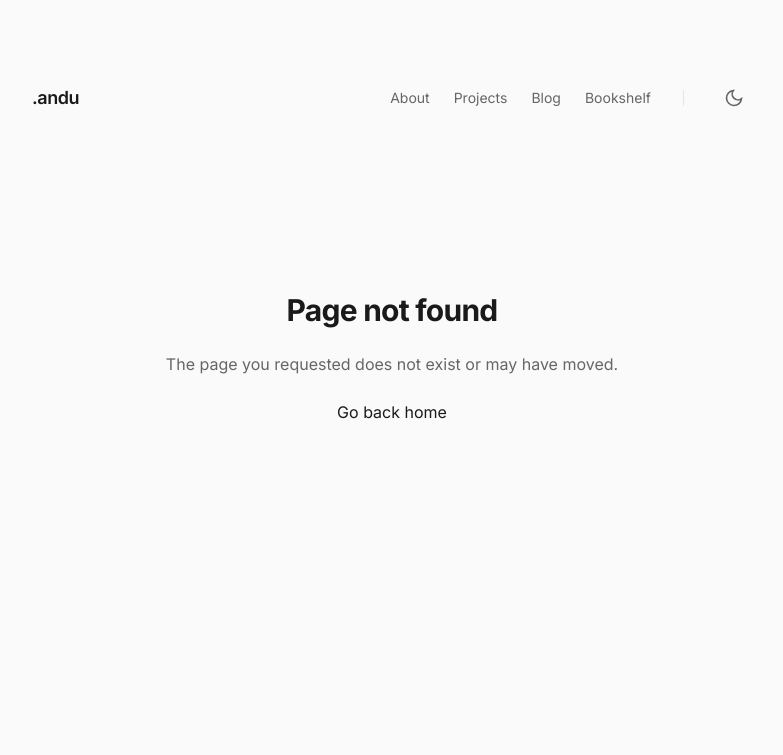
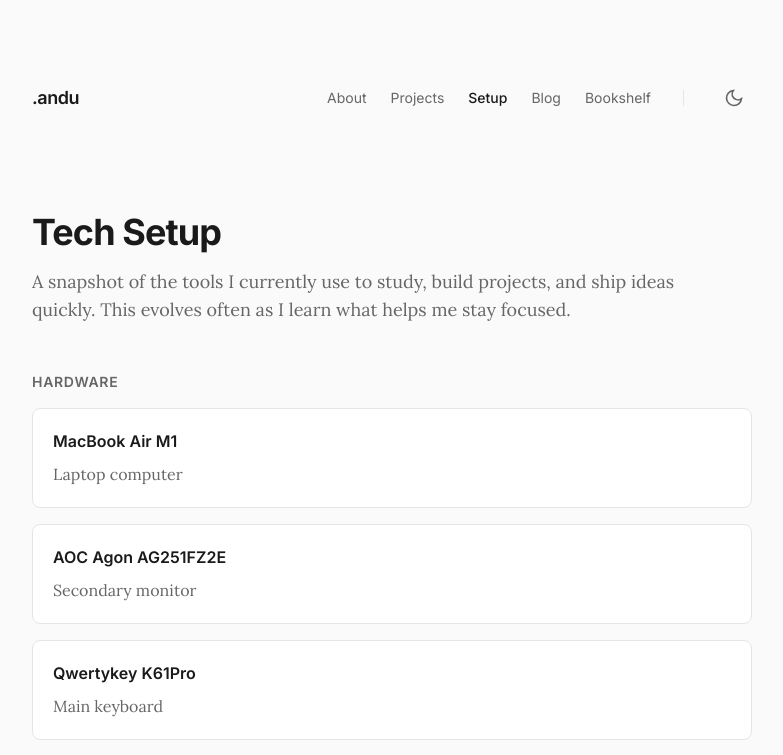
Before and after one commit to andusch/personal-website, a Next.js app: page /tech-setup in a window 1280 px wide. Before the commit this address had no page. Shown: the top 755 px of the page, without its empty margins (248-1031 px from the left). Built offline with nearby package versions, Linux system fonts and the light colour scheme.

Commit message:
feat: added setup page & updated 404 message

```diff
--- a/src/app/globals.css
+++ b/src/app/globals.css
@@ -135,10 +135,17 @@ body {
 
   .page-fade,
   .animate-slide-up,
-  .loading-slide {
+  .loading-slide,
+  .bubble-cursor,
+  .bubble-ring {
     animation: none !important;
     opacity: 1;
     transform: none;
+  }
+
+  .bubble-cursor,
+  .bubble-ring {
+    display: none;
   }
 }
 
@@ -193,3 +200,75 @@ body {
   color: var(--color-foreground);
   font-weight: 500;
 }
+
+/* Bubble cursor */
+.bubble-cursor,
+.bubble-ring {
+  position: fixed;
+  top: 0;
+  left: 0;
+  pointer-events: none;
+  z-index: 9999;
+  opacity: 0;
+  transform: translate3d(-100px, -100px, 0);
+  transition: opacity 0.2s ease, width 0.2s ease, height 0.2s ease, border-color 0.2s ease, background-color 0.2s ease;
+}
+
+.bubble-cursor {
+  width: 12px;
+  height: 12px;
+  margin-top: -6px;
+  margin-left: -6px;
+  border-radius: 9999px;
+  background: rgba(26, 26, 26, 0.32);
+  border: 1px solid rgba(26, 26, 26, 0.2);
+  backdrop-filter: blur(1px);
+}
+
+.bubble-ring {
+  width: 34px;
+  height: 34px;
+  margin-top: -17px;
+  margin-left: -17px;
+  border-radius: 9999px;
+  border: 1px solid rgba(26, 26, 26, 0.24);
+}
+
+.bubble-visible {
+  opacity: 1;
+}
+
+.bubble-cursor-active {
+  width: 18px;
+  height: 18px;
+  margin-top: -9px;
+  margin-left: -9px;
+  background: rgba(26, 26, 26, 0.22);
+  border-color: rgba(26, 26, 26, 0.34);
+}
+
+.bubble-ring-active {
+  width: 44px;
+  height: 44px;
+  margin-top: -22px;
+  margin-left: -22px;
+  border-color: rgba(26, 26, 26, 0.36);
+}
+
+.dark .bubble-cursor {
+  background: rgba(250, 250, 250, 0.22);
+  border-color: rgba(250, 250, 250, 0.32);
+}
+
+.dark .bubble-ring {
+  border-color: rgba(250, 250, 250, 0.24);
+}
+
+.dark .bubble-cursor-active {
+  background: rgba(250, 250, 250, 0.3);
+  border-color: rgba(250, 250, 250, 0.42);
+}
+
+.dark .bubble-ring-active {
+  border-color: rgba(250, 250, 250, 0.4);
+}
--- a/src/app/layout.tsx
+++ b/src/app/layout.tsx
@@ -4,6 +4,7 @@ import { Inter, Lora} from 'next/font/google'
 import './globals.css'
 import Navbar from '@/components/Navbar';
 import { ThemeProvider } from '@/components/ThemeProvider';
+import BubbleCursor from "@/components/BubbleCursor";
 
 import { Analytics } from "@vercel/analytics/next"
 
--- a/src/app/not-found.tsx
+++ b/src/app/not-found.tsx
@@ -2,19 +2,49 @@ import Link from "next/link";
 
 export default function NotFound() {
   return (
-    <div className="py-20 text-center space-y-6 animate-slide-up">
+    <div className="py-12 space-y-8 animate-slide-up">
+      <div className="space-y-3">
         <h1 className="text-3xl font-bold tracking-tight text-[#1a1a1a] dark:text-[#fafafa]">
-        Page not found
+          404: route not found
         </h1>
-      <p className="text-[#666] dark:text-[#999]">
-        The page you requested does not exist or may have moved.
+        <p className="text-[#666] dark:text-[#999] max-w-2xl" style={{ fontFamily: "var(--font-lora), serif" }}>
+          Looks like this path drifted outside my current map. Try one of the stable routes below.
         </p>
+      </div>
+
+      <section className="rounded-lg border border-[#e5e5e5] dark:border-[#333] bg-white dark:bg-[#1a1a1a] p-5 md:p-6">
+        <pre
+          className="text-sm leading-6 text-[#666] dark:text-[#999] whitespace-pre-wrap"
+          style={{ fontFamily: "ui-monospace, SFMono-Regular, Menlo, Monaco, Consolas, monospace" }}
+        >
+{`[sys] 17:404:12 route_resolver: failed to match pathname
+[warn] candidate route retired or moved
+[hint] try /projects, /blog, /bookshelf or /tech-setup
+[trace] curiosity_level=high, panic_level=0
+[clue] if you enjoy hidden things, keep an eye on unusual URLs`}
+        </pre>
+      </section>
+
+      <div className="flex flex-wrap gap-4">
         <Link
           href="/"
-        className="inline-flex items-center gap-2 text-[#1a1a1a] dark:text-[#fafafa] hover:text-[#666] transition-colors"
+          className="inline-flex items-center gap-2 text-[#1a1a1a] dark:text-[#fafafa] hover:text-[#666] transition-colors link-hover"
         >
-        Go back home
+          Back home
         </Link>
+        <Link
+          href="/projects"
+          className="inline-flex items-center gap-2 text-[#1a1a1a] dark:text-[#fafafa] hover:text-[#666] transition-colors link-hover"
+        >
+          Open projects
+        </Link>
+        <Link
+          href="/blog"
+          className="inline-flex items-center gap-2 text-[#1a1a1a] dark:text-[#fafafa] hover:text-[#666] transition-colors link-hover"
+        >
+          Read blog
+        </Link>
+      </div>
     </div>
   );
 }
--- a/src/app/page.tsx
+++ b/src/app/page.tsx
@@ -102,6 +102,14 @@ export default function Home() {
             I believe in building things that solve real problems. Whether it&apos;s developing
             computer vision systems for healthcare or creating VR simulations for pilot training,
             I&apos;m driven by the potential of technology to make a tangible impact on people&apos;s lives.
+            You can also check out my{" "}
+            <Link
+              href="/tech-setup"
+              className="link-hover text-[#1a1a1a] dark:text-[#fafafa] font-medium"
+            >
+              current tech setup
+            </Link>{" "}
+            to see what I use daily.
           </p>
         </div>
       </section>
--- /dev/null
+++ b/src/app/tech-setup/page.tsx
@@ -0,0 +1,171 @@
+import { Metadata } from "next";
+
+type SetupItem = {
+  name: string;
+  description: string;
+};
+
+type SetupCategory = {
+  title: string;
+  items: SetupItem[];
+};
+
+export const metadata: Metadata = {
+  title: "Tech Setup",
+  description: "The hardware, software, and tools I use to learn, build, and stay productive.",
+};
+
+const setupCategories: SetupCategory[] = [
+  {
+    title: "Hardware",
+    items: [
+      {
+        name: "MacBook Air M1",
+        description: "Laptop computer",
+      },
+      {
+        name: "AOC Agon AG251FZ2E",
+        description: "Secondary monitor",
+      },
+      {
+        name: "Qwertykey K61Pro",
+        description: "Main keyboard",
+      },
+      {
+        name: "Logitech MX Keys Mini for Mac",
+        description: "Secondary keyboard",
+      },
+      {
+        name: "Razer Viper Mini",
+        description: "Mouse",
+      },
+      {
+        name: "iPad 10th Generation",
+        description: "Tablet",
+      },
+      {
+        name: "Apple Pencil 2",
+        description: "Stylus",
+      },
+      {
+        name: "Sony WH-1000XM5",
+        description: "Headphones",
+      },
+    ],
+  },
+  {
+    title: "Development",
+    items: [
+      {
+        name: "Cursor",
+        description: "Main text editor for coding",
+      },
+      {
+        name: "VS Code",
+        description: "Secondary text editor for competitive programming",
+      },
+      {
+        name: "Git and GitHub",
+        description: "Version control system",
+      },
+    ],
+  },
+  {
+    title: "AI Tools",
+    items: [
+      {
+        name: "Claude",
+        description: "AI assistant for ideation, reviewing architecture options, and learning faster.",
+      },
+      {
+        name: "GitHub Copilot",
+        description: "AI assistant for repetitive code patterns and quick scaffolding.",
+      },
+      {
+        name: "Ollama for Local AI",
+        description: "Local AI models like Qwen2.5-7B-Instruct.",
+      },
+    ],
+  },
+  {
+    title: "Productivity",
+    items: [
+      {
+        name: "Notion",
+        description: "Productivity tool for life management",
+      },
+      {
+        name: "Notion Calendar",
+        description: "Time-blocking for everything.",
+      },
+      {
+        name: "Notion Mail",
+        description: "Email management and productivity.",
+      },
+      {
+        name: "Goodnotes",
+        description: "For taking notes for school and reading.",
+      },
+    ],
+  },
+  {
+    title: "Browser & Extensions",
+    items: [
+      {
+        name: "Arc",
+        description: "Best browser IMO",
+      },
+      {
+        name: "uBlock Origin",
+        description: "Block ads and trackers.",
+      },
+    ],
+  },
+];
+
+export default function TechSetupPage() {
+  return (
+    <div className="space-y-12 animate-slide-up">
+      <section className="space-y-4">
+        <h1 className="text-3xl md:text-4xl font-bold tracking-tight text-[#1a1a1a] dark:text-[#fafafa]">
+          Tech Setup
+        </h1>
+        <p
+          className="text-lg text-[#666] dark:text-[#999] max-w-2xl"
+          style={{ fontFamily: "var(--font-lora), serif" }}
+        >
+          A snapshot of the tools I currently use to study, build projects, and ship ideas
+          quickly. This evolves often as I learn what helps me stay focused.
+        </p>
+      </section>
+
+      <section className="space-y-8">
+        {setupCategories.map((category) => (
+          <div key={category.title} className="space-y-4">
+            <h2 className="text-sm font-semibold uppercase tracking-wider text-[#666] dark:text-[#999]">
+              {category.title}
+            </h2>
+            <div className="grid gap-4">
+              {category.items.map((item) => (
+                <article
+                  key={item.name}
+                  className="p-5 rounded-lg bg-white dark:bg-[#1a1a1a] border border-[#e5e5e5] dark:border-[#333]"
+                >
+                  <h3 className="text-base font-semibold text-[#1a1a1a] dark:text-[#fafafa]">
+                    {item.name}
+                  </h3>
+                  <p
+                    className="mt-2 text-[#666] dark:text-[#999] leading-relaxed"
+                    style={{ fontFamily: "var(--font-lora), serif" }}
+                  >
+                    {item.description}
+                  </p>
+                </article>
+              ))}
+            </div>
+          </div>
+        ))}
+      </section>
+    </div>
+  );
+}
--- a/src/components/Navbar.tsx
+++ b/src/components/Navbar.tsx
@@ -8,6 +8,7 @@ import ThemeToggle from "./ThemeToggle";
 const navItems = [
   { path: "/", label: "About" },
   { path: "/projects", label: "Projects" },
+  { path: "/tech-setup", label: "Setup" },
   { path: "/blog", label: "Blog" },
   { path: "/bookshelf", label: "Bookshelf" },
 ];
```
Lines whose indentation alone changed are shown as unchanged.
